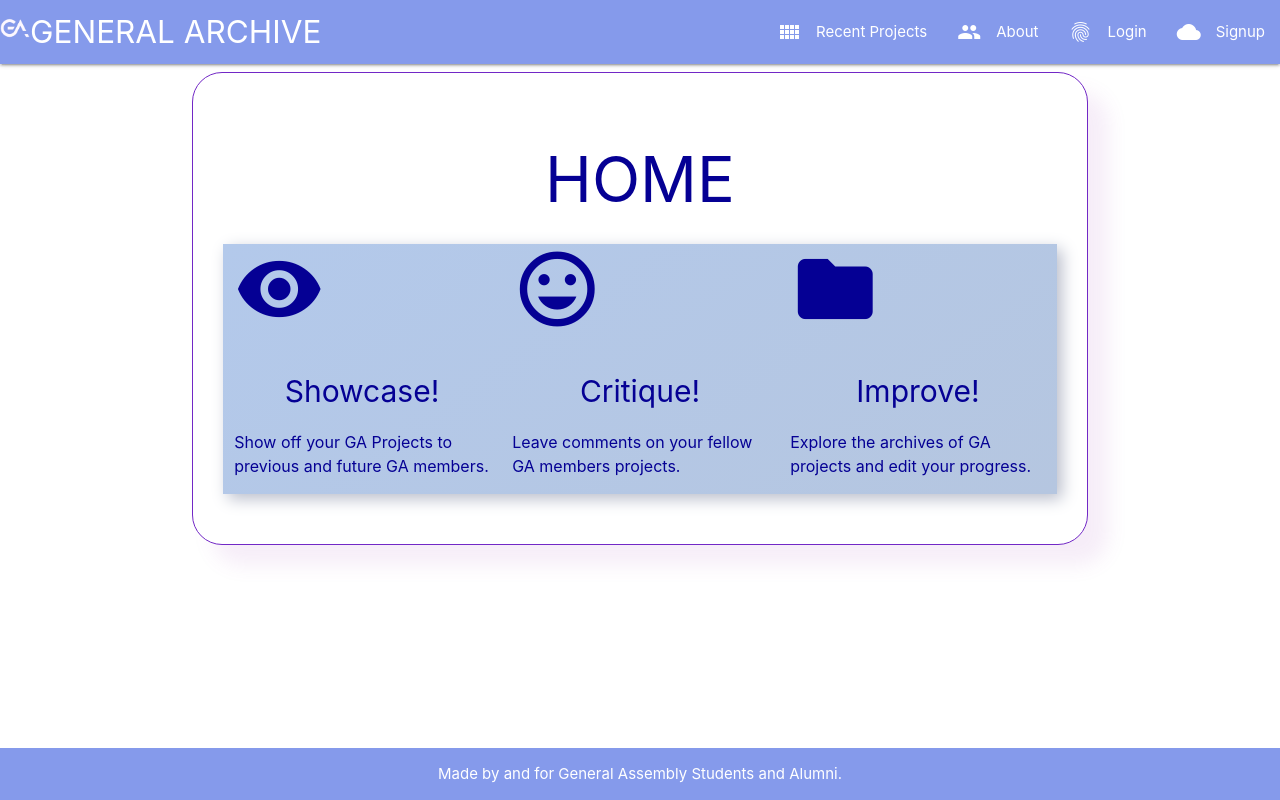
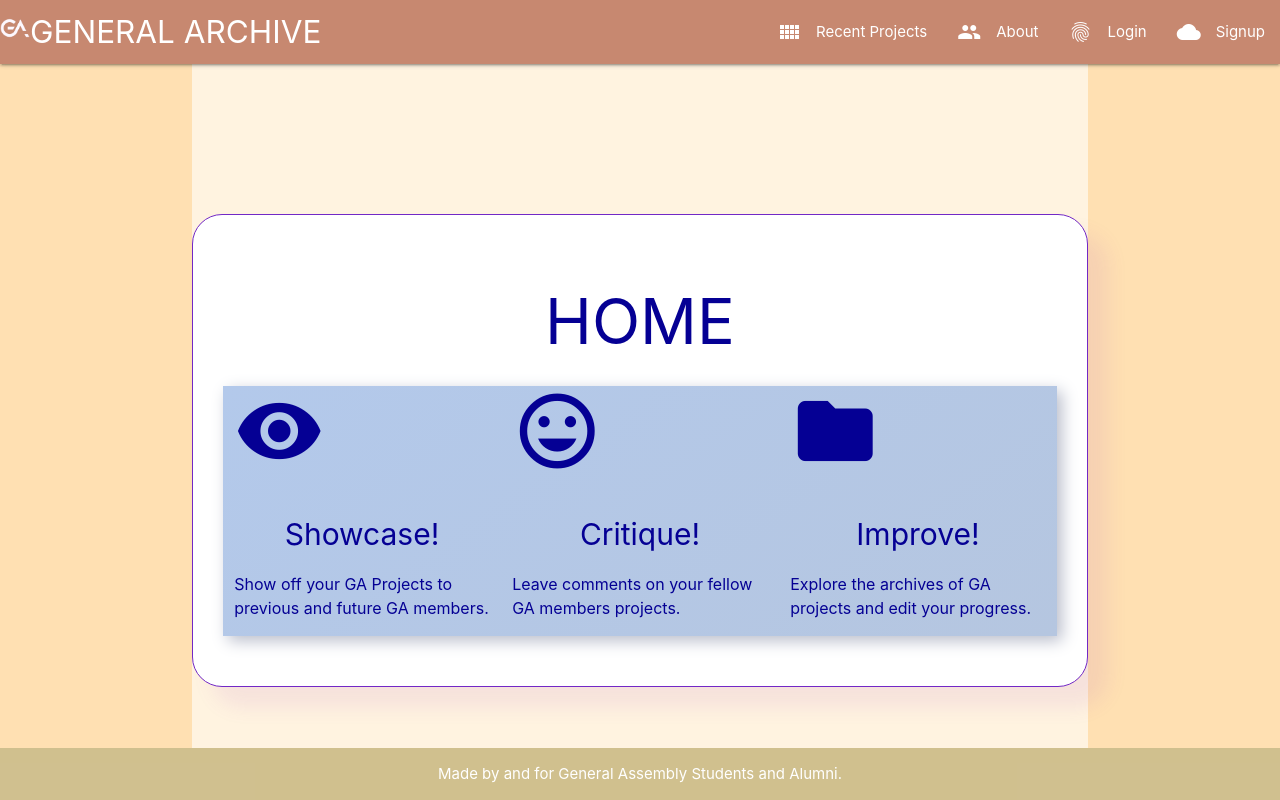
Before and after one commit to NoahCSmith93/General-Archive, a Django app: page / in a window 1280 px wide. Run offline with Django 3.2, Linux system fonts and the light colour scheme; some libraries are stand-ins or nearby versions.

Commit message:
adds styling

```diff
--- a/main_app/static/css/style.css
+++ b/main_app/static/css/style.css
@@ -2,6 +2,7 @@ body {
     display: flex;
     min-height: 100vh;
     flex-direction: column;
+    /* background-color: #e3d1b6; */
 }
 
 #id_content {
@@ -18,12 +19,21 @@ main {
 }
 
 .nav-wrapper {
-    background-color: rgb(133, 154, 235);
+    background-color: rgba(163, 161, 110, 0.513);
 }
 
+.home-page .card-panel.white {
+    border: 1px solid #7228c6;
+    box-shadow: 20px 20px 20px rgba(166, 76, 186, 0.1);
+    border-radius: 30px;
+    padding: 30px;
+    margin-bottom: 20px;
+    margin-top: 150px;
+    font-size: 16px;
+    color: #050094;
+}
 
 .card-panel.white {
-    /* background-color: #f4e9f400;  */
     border: 1px solid #7228c6;
     box-shadow: 20px 20px 20px rgba(166, 76, 186, 0.1);
     border-radius: 30px;
@@ -35,14 +45,11 @@ main {
 
 h1 {
     text-align: center;
-    /* background: #b188ea55; */
 }
 
 h2 {
     text-align: center;
     font-size: 2rem;
-    /* background: #b188ea55; */
-
 }
 
 ul {
@@ -74,16 +81,16 @@ ul {
     text-align: center;
 }
 
-/* .card-action a {
-    color: #30057f;
-} */
+.card-action a:hover {
+    background-color: rgb(222, 168, 19);
+}
 
 .card-content {
     text-align: center;
 }
 
 .card-content .card-title {
-    color: #e99922;
+    color: #dcd666;
     font-weight: 500;
 }
 
@@ -161,7 +168,7 @@ input[type=text], input[type=email], input[type=password], input[type=descriptio
 
 .page-footer {
   padding: 0;
-  background-color: rgb(133, 154, 235);
+  background-color: rgba(163, 161, 110, 0.513);
 }
 
 .page-footer div p{
--- a/main_app/templates/base.html
+++ b/main_app/templates/base.html
@@ -12,7 +12,7 @@
     <link rel="stylesheet" type="text/css" href="{% static 'css/style.css' %}">
     <script src="https://cdnjs.cloudflare.com/ajax/libs/materialize/1.0.0/js/materialize.min.js"></script>
 </head>
-<body class=" "main>
+<body class="main orange lighten-4">
   <header class="navbar-fixed">
     <nav>
       <div class="nav-wrapper">
@@ -37,7 +37,7 @@
      </div>
     </nav>
   </header>
-  <main class="container">
+  <main class="container orange lighten-5">
     {% block content %}
     {% endblock %}
   </main>
--- a/main_app/templates/home.html
+++ b/main_app/templates/home.html
@@ -1,10 +1,10 @@
 {% extends 'base.html' %}
 {% block content %}
+
+<div class="home-page">
 <div class="card-panel white">
 <body class="move">
 <h1>HOME</h1>
-
-
 <div class="row">
 
     <div class="col s4">
--- a/main_app/templates/projects/detail.html
+++ b/main_app/templates/projects/detail.html
@@ -33,8 +33,8 @@
                 </div>
                 <div class="card-action">
                     {% if project.user.id == user.id %}
-                        <a href="{% url 'project_delete' project.id %}">Delete</a>
-                        <a href="{% url 'project_edit' project.id %}">Edit</a>
+                        <a href="{% url 'project_delete' project.id %}" style="color: #dcd666";>Delete</a>
+                        <a href="{% url 'project_edit' project.id %}" style="color: #dcd666";>Edit</a>
                     {% endif %}
                 </div>
             </div>
```
Also changed, not shown: main_app/static/css/girl sunset.png (added).
